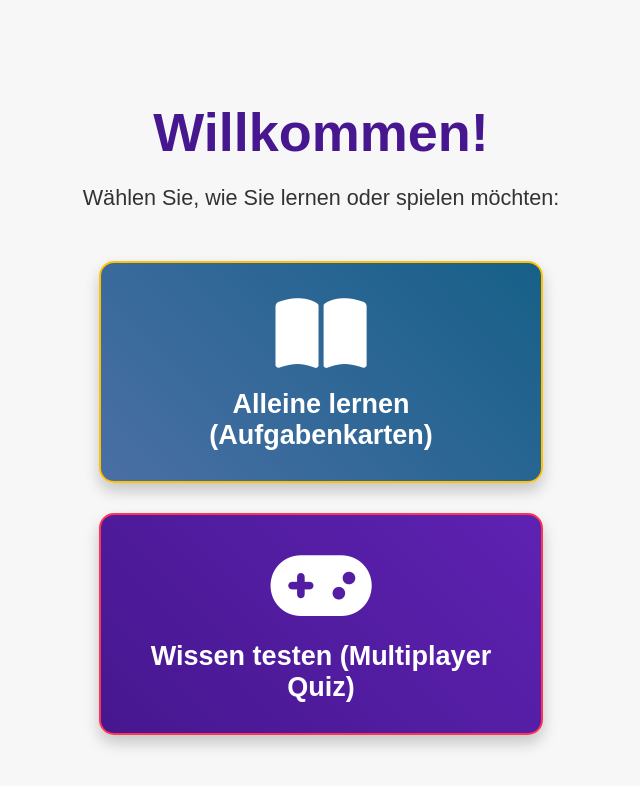
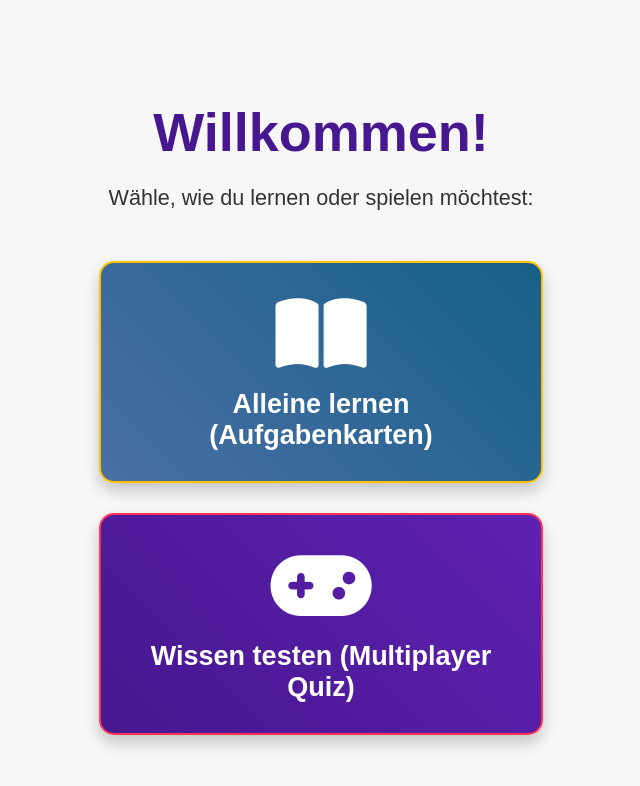
Before and after one commit to mamrehn/taskcards, a plain HTML site: page index.html in a window 1280 px wide. Shown: the whole page, without its empty margins (319-959 px from the left). Drawn offline with Linux system fonts and the light colour scheme.

Commit message:
Update index.html

```diff
--- a/index.html
+++ b/index.html
@@ -175,7 +175,7 @@
     <div class="container">
         <header>
             <h1>Willkommen!</h1>
-            <p>Wählen Sie, wie Sie lernen oder spielen möchten:</p>
+            <p>Wähle, wie du lernen oder spielen möchtest:</p>
         </header>
 
         <div class="button-container">
```
